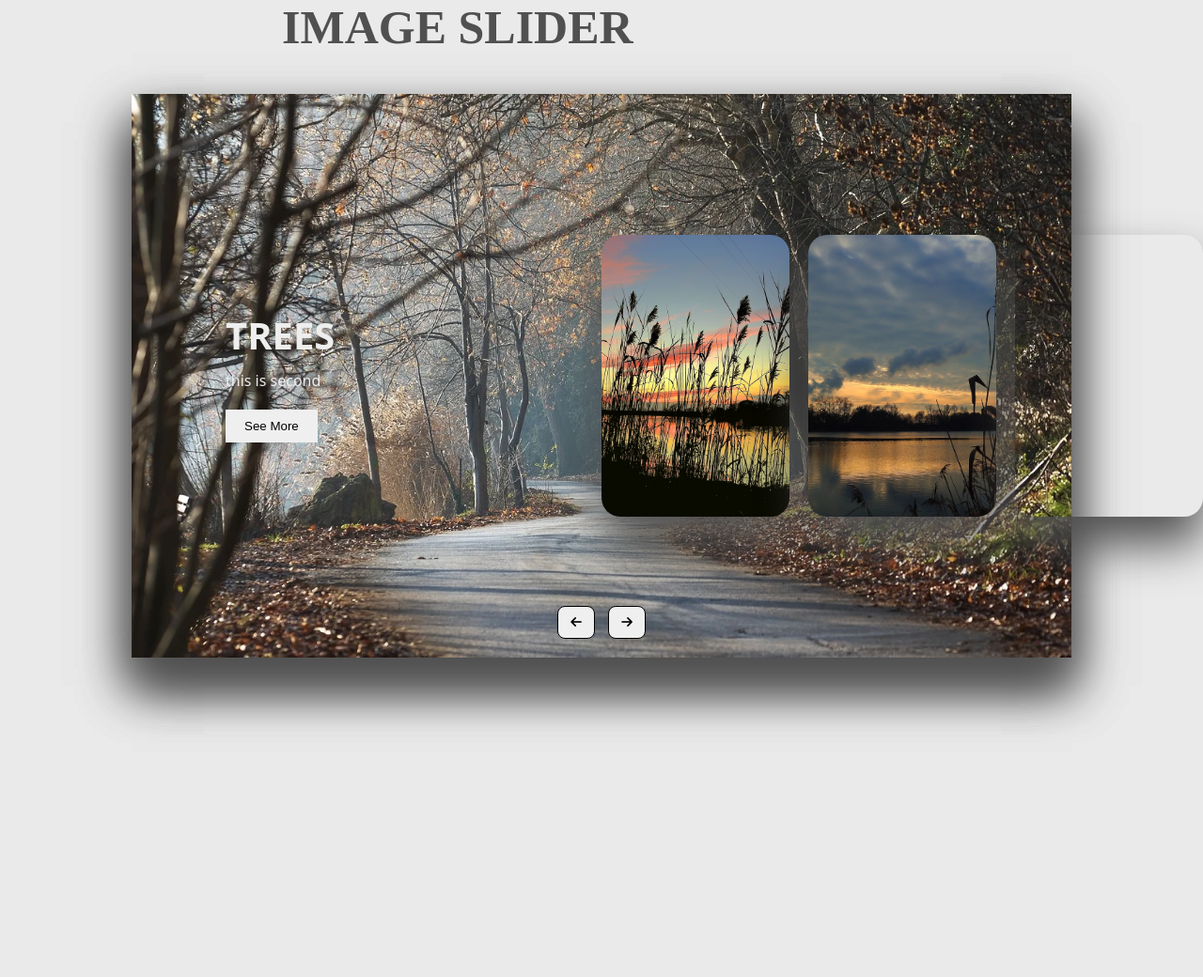
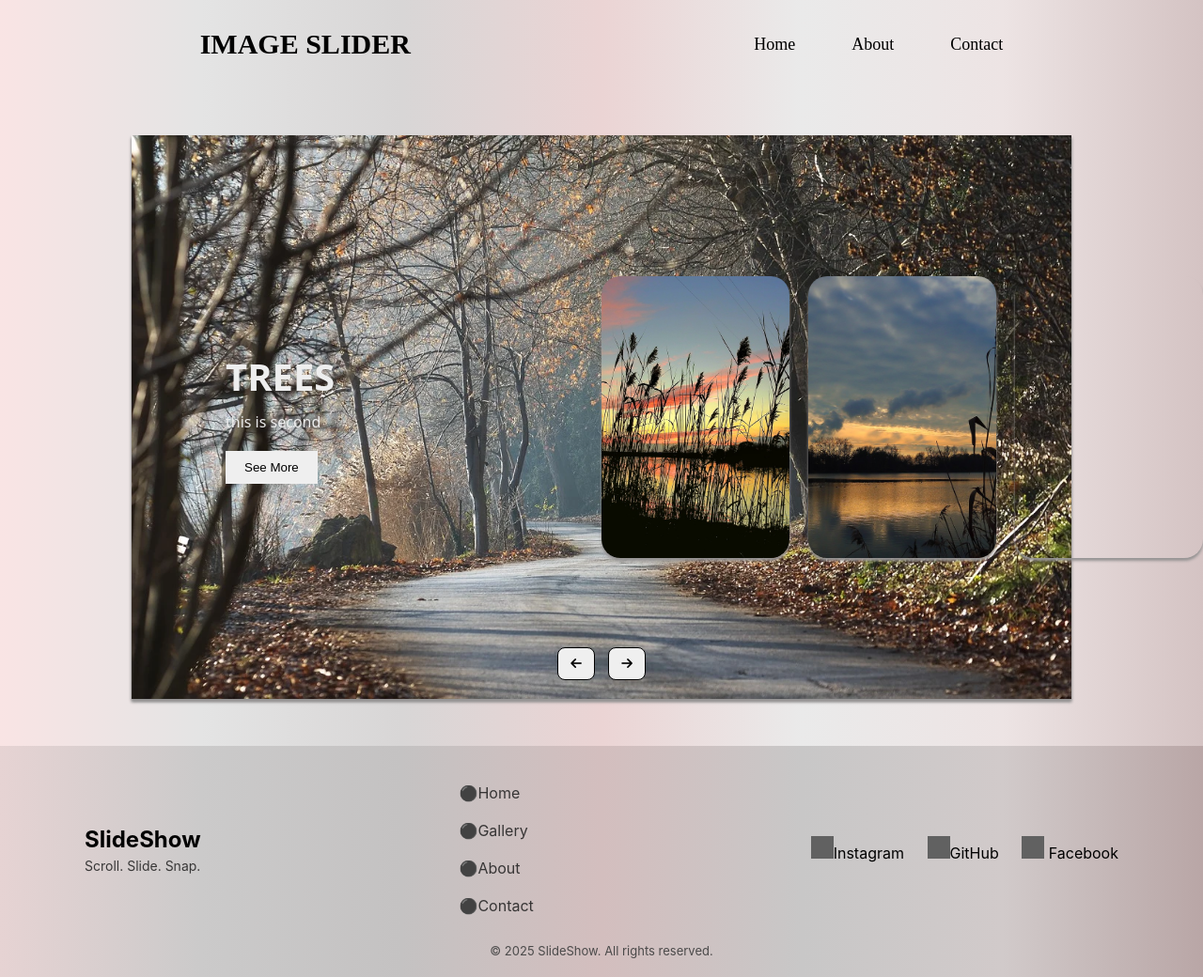
Before and after one commit to Payal-Rajput/Image_Slider, a plain HTML site: page index.html in a window 1280 px wide. Shown: the whole page at 94% size. Before the commit the page ends 800 px from the top, so only its background shows below. Drawn offline with Linux system fonts and the light colour scheme; grey boxes are pictures that could not be loaded.

Commit message:
Update index.html and style.css with new styles and layout tweaks

```diff
--- a/index.html
+++ b/index.html
@@ -11,7 +11,25 @@
 
 </head>
 <body>
-    <div class="header">IMAGE SLIDER</div>
+
+
+
+        <nav>
+            <h1>IMAGE SLIDER</h1>
+            <div class="part2">
+                <a href="#">Home</a>
+                <a href="#">About</a>
+                <a href="#">Contact</a>
+            </div>
+        </nav>
+
+
+
+    <!-- <div class="header">IMAGE SLIDER</div> -->
+
+
+    <div class="main">
+
     <div class="container">
       <div class="slide">
 
@@ -68,6 +86,37 @@
       </div>
     </div>
 
+</div>
+
+
+
+
+    <footer class="footer">
+        <div class="footer-content">
+          <div class="footer-logo">
+            <h2>SlideShow</h2>
+            <p>Scroll. Slide. Snap.</p>
+          </div>
+
+          <div class="footer-links">
+            <a href="#home">⚫Home</a>
+            <a href="#gallery">⚫Gallery</a>
+            <a href="#about">⚫About</a>
+            <a href="#contact">⚫Contact</a>
+          </div>
+
+          <div class="footer-social">
+            <a href="#"><img src="https://img.freepik.com/premium-vector/instagram-vector-logo-icon-social-media-logotype_901408-392.jpg?semt=ais_hybrid&w=740" alt="">Instagram </a>
+            <a href="#"><img src="https://w7.pngwing.com/pngs/646/324/png-transparent-github-computer-icons-github-logo-monochrome-head-thumbnail.png" alt="">GitHub</a>
+            <a href="#"> <img src="https://icon2.cleanpng.com/lnd/20240921/ta/932583ebf815bc0abfb18dddd6344f.webp" alt=""> Facebook</a>
+          </div>
+        </div>
+
+        <div class="footer-bottom">
+          <p>&copy; 2025 SlideShow. All rights reserved.</p>
+        </div>
+    </footer>
+
 
 
     <script src="app.js"></script>
--- a/style.css
+++ b/style.css
@@ -3,25 +3,72 @@
     padding: 0;
     box-sizing: border-box;
 }
+
+html,body{
+    height: 100%;
+    width: 100%;
+}
+body{
+
+    background: linear-gradient(to right,rgb(249, 228, 228), #e4e4e4,rgb(216, 214, 214),rgb(235, 212, 212), #eaeaea,rgb(237, 228, 228),rgb(212, 195, 195) );
+    /* background-color: red; */
+
+
+}
+
+nav{
+    padding:30px;
+    margin-bottom: 50px ;
+    display: flex;
+    align-items: center;
+    justify-content: space-around;
+}
+nav h1{
+    font-size: 30px;
+}
+nav .part2{
+    display: flex;
+    align-items: center;
+    flex-direction: row;
+    justify-content: space-between;
+    gap: 60px;
+
+}
+nav .part2 a{
+    text-decoration: none;
+    font-size: 18px;
+    color: black;
+}
+
 .header{
     font-size: 50px;
-    margin-left: 300px;
+    padding: 30px;
+    text-align: center;
     font-weight: bold;
     color: #505050;
 }
-body{
-    background: #eaeaea;
-    overflow: hidden;
+
+
+.main{
+    height:600px ;
+    width: 100%;
+    position: relative;
+    display: flex;
+    align-items: center;
+    justify-content: center;
 }
+
 .container{
+
     position:absolute;
-    top: 50%;
-    left: 50%;
-    transform: translate(-50%,-50%);
+    /* top: 0%;
+    left: 10%; */
+
+    /* transform: translate(-50%,-50%); */
     width: 1000px;
     height: 600px;
     background: #f5f5f5;
-    box-shadow: 0 30px 50px #dbdbdb;
+    box-shadow: 0 0px 0px #dbdbdb;
 }
 .container .slide .item{
     width: 200px;
@@ -30,7 +77,7 @@ body{
     top: 50%;
     transform: translate(0,-50%);
     border-radius: 20px;
-    box-shadow: 0 30px 50px #505050;
+    box-shadow: 0 3px 3px #969494;
     background-position: 50% 50%;
     background-size: cover;
     display: inline-block;
@@ -128,3 +175,77 @@ body{
     background: #ababab;
     color: #fff;
 }
+
+
+
+
+
+.footer {
+    margin-top: 50px;
+    background: linear-gradient(to right,rgb(230, 211, 211), #cbcaca,rgb(196, 194, 194),rgb(211, 190, 190), #c8c7c7,rgb(209, 202, 202),rgb(185, 166, 166) );
+    color: black;
+    padding: 40px 20px 20px;
+    font-family: 'Inter', sans-serif;
+  }
+
+  .footer-content {
+    display: flex;
+    flex-wrap: wrap;
+    justify-content: space-between;
+    align-items: center;
+    max-width: 1100px;
+    margin: 0 auto;
+    gap: 20px;
+  }
+
+  .footer-logo h2 {
+    margin: 0;
+
+  }
+
+  .footer-logo p {
+    margin: 5px 0 0;
+    font-size: 14px;
+    color: #383737;
+  }
+
+  .footer-links {
+    display: flex;
+    flex-direction: column;
+    gap: 20px;
+    flex-wrap: wrap;
+  }
+
+  .footer-links a {
+    color: #373535;
+    text-decoration: none;
+    transition: color 0.3s ease;
+}
+
+
+
+
+.footer-social a {
+    color: black;
+    text-decoration: none;
+    margin-left: 20px;
+  }
+
+  .footer-social img {
+    width: 24px;
+    height: 24px;
+    filter: invert(100%);
+    transition: transform 0.3s ease;
+  }
+
+  .footer-social img:hover {
+    transform: scale(1.1);
+
+  }
+
+  .footer-bottom {
+    text-align: center;
+    margin-top: 30px;
+    font-size: 13px;
+    color: #4b4a4a;
+  }
```
